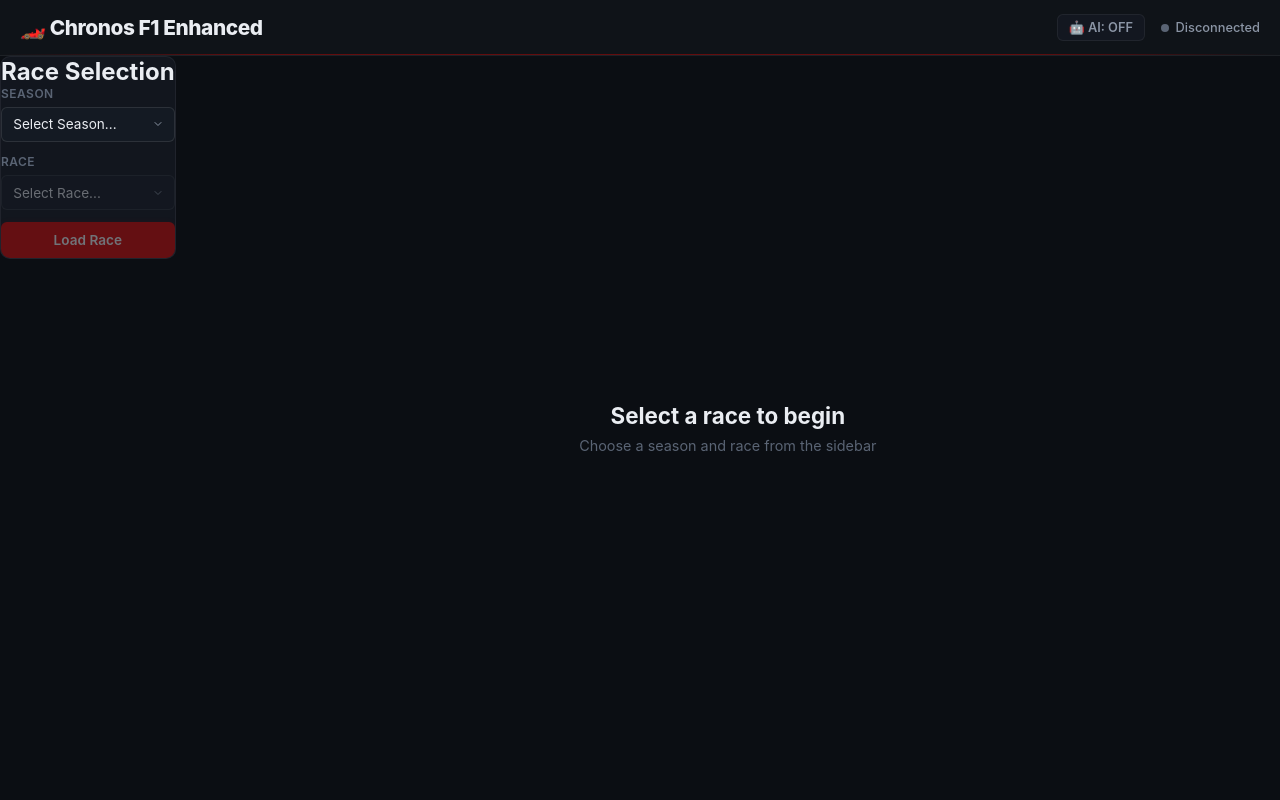
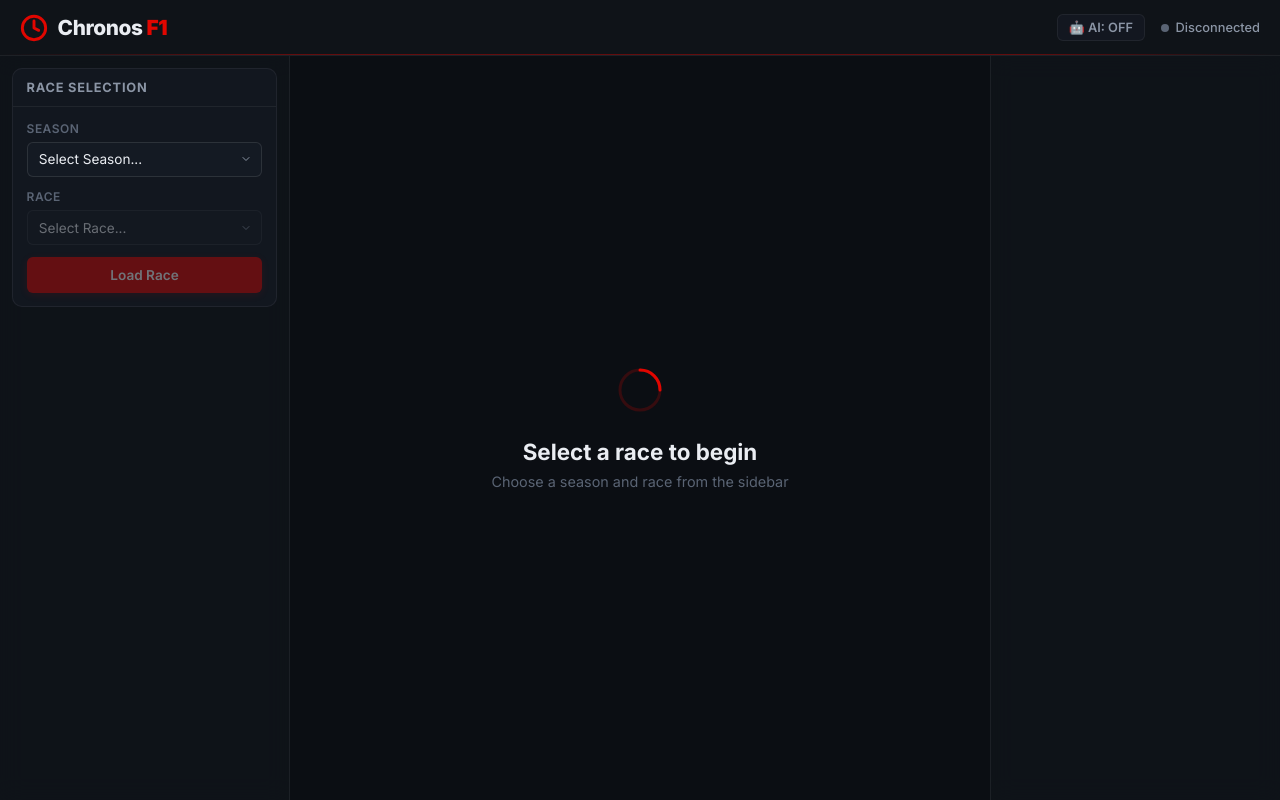
Before and after one commit to dev-Ninjaa/chronos-f1, a Flask app: page / in a window 1280 px wide. Run offline with Flask 3, Linux system fonts and the light colour scheme; some libraries are stand-ins or nearby versions.

Commit message:
feat (chore) : Updated UI Positioning

```diff
--- a/templates/index.html
+++ b/templates/index.html
@@ -3,14 +3,23 @@
 <head>
     <meta charset="UTF-8">
     <meta name="viewport" content="width=device-width, initial-scale=1.0">
-    <title>Chronos F1 - Enhanced Race Replay</title>
+    <title>Chronos F1 — Race Replay</title>
+    <meta name="description" content="Chronos F1 Enhanced Race Replay – relive every lap with real-time telemetry, AI commentary, and strategy insights.">
+    <link rel="preconnect" href="https://fonts.googleapis.com">
+    <link rel="preconnect" href="https://fonts.gstatic.com" crossorigin>
+    <link href="https://fonts.googleapis.com/css2?family=Inter:wght@400;500;600;700;800;900&family=JetBrains+Mono:wght@400;600;700&display=swap" rel="stylesheet">
     <link rel="stylesheet" href="{{ url_for('static', filename='css/style.css') }}">
 </head>
 <body>
     <div id="app">
         <!-- Header -->
         <header class="header">
-            <h1>🏎️ Chronos F1 Enhanced</h1>
+            <div class="header-brand">
+                <div class="brand-icon">
+                    <svg width="28" height="28" viewBox="0 0 24 24" fill="none" stroke="currentColor" stroke-width="2.5" stroke-linecap="round" stroke-linejoin="round"><circle cx="12" cy="12" r="10"/><polyline points="12 6 12 12 16 14"/></svg>
+                </div>
+                <h1>Chronos <span>F1</span></h1>
+            </div>
             <div class="header-controls">
                 <div id="aiIndicator" class="ai-indicator">🤖 AI: OFF</div>
                 <div class="connection-status" id="connectionStatus">
@@ -20,13 +29,19 @@
             </div>
         </header>
 
-        <!-- Main Content -->
+        <!-- Main Content — Three Column Layout -->
         <div class="main-content">
-            <!-- Sidebar -->
-            <aside class="sidebar">
+
+            <!-- LEFT PANEL — Setup & Info -->
+            <aside class="panel panel-left">
+                <div class="panel-scroll">
+
                     <!-- Race Selection -->
-                <div class="section">
+                    <div class="section" id="raceSelectionSection">
+                        <div class="section-header">
                             <h2>Race Selection</h2>
+                        </div>
+                        <div class="section-body">
                             <div class="form-group">
                                 <label for="seasonSelect">Season</label>
                                 <select id="seasonSelect" class="select-input">
@@ -41,10 +56,14 @@
                             </div>
                             <button id="loadRaceBtn" class="btn btn-primary" disabled>Load Race</button>
                         </div>
+                    </div>
 
                     <!-- Race Info -->
                     <div class="section" id="raceInfoSection" style="display: none;">
+                        <div class="section-header">
                             <h2>Race Info</h2>
+                        </div>
+                        <div class="section-body">
                             <div class="info-item">
                                 <span class="label">Event:</span>
                                 <span id="eventName">-</span>
@@ -62,10 +81,14 @@
                                 <span id="totalLaps">-</span>
                             </div>
                         </div>
+                    </div>
 
                     <!-- Weather -->
                     <div class="section" id="weatherSection" style="display: none;">
+                        <div class="section-header">
                             <h2>Weather</h2>
+                        </div>
+                        <div class="section-body">
                             <div class="weather-grid">
                                 <div class="weather-item">
                                     <span class="weather-icon">🌡️</span>
@@ -97,35 +120,14 @@
                                 </div>
                             </div>
                         </div>
-
-                <!-- Leaderboard -->
-                <div class="section" id="leaderboardSection" style="display: none;">
-                    <div class="leaderboard-header">
-                        <h2>Leaderboard</h2>
-                        <div class="gap-toggles">
-                            <button id="gapLeaderBtn" class="gap-toggle" title="Gap to Leader">L</button>
-                            <button id="gapIntervalBtn" class="gap-toggle active" title="Interval Gap">I</button>
-                        </div>
-                    </div>
-                    <div id="leaderboard" class="leaderboard"></div>
-                </div>
-
-                <!-- Tyre Strategy Panel -->
-                <div class="section" id="tyreStrategySection" style="display: none;">
-                    <h2>🏁 Tyre Strategy</h2>
-                    <div id="tyreStrategyPanel" class="tyre-strategy-panel"></div>
-                </div>
-
-                <!-- Race Control -->
-                <div class="section" id="raceControlSection" style="display: none;">
-                    <h2>Race Control</h2>
-                    <div id="raceControlFeed" class="race-control-feed"></div>
                     </div>
 
                     <!-- AI Commentary -->
                     <div class="section" id="aiCommentarySection" style="display: none;">
+                        <div class="section-header">
                             <h2>🎙️ AI Commentary</h2>
-
+                        </div>
+                        <div class="section-body">
                             <!-- Commentary Mode Toggle -->
                             <div class="commentary-mode-toggle">
                                 <button id="fanModeBtn" class="mode-btn active" onclick="setCommentaryMode('fan')">
@@ -145,6 +147,7 @@
 
                             <div id="aiCommentary" class="ai-commentary-box"></div>
                         </div>
+                    </div>
 
                     <!-- Race Debrief Button -->
                     <div class="section" id="debriefSection" style="display: none;">
@@ -159,70 +162,55 @@
                             👻 <span id="ghostToggleText">Enable Ghost</span>
                         </button>
                         <div id="ghostPanel" style="margin-top: 10px; display: none;">
-                        <div style="display: flex; justify-content: space-between; gap: 10px; margin-bottom: 10px;">
-                            <div style="flex: 1;">
-                                <div style="font-size: 12px; opacity: 0.8;">Lap Delta</div>
+                            <div class="ghost-stats-row">
+                                <div class="ghost-stat-item">
+                                    <div class="ghost-stat-label">Lap Delta</div>
                                     <div id="lapDelta" class="delta-value" style="font-weight: 700; font-size: 18px;">+0.000</div>
                                 </div>
-                            <div style="flex: 1;">
-                                <div style="font-size: 12px; opacity: 0.8;">Speed Δ</div>
+                                <div class="ghost-stat-item">
+                                    <div class="ghost-stat-label">Speed Δ</div>
                                     <div id="speedDelta" style="font-weight: 700; font-size: 16px;">0 km/h</div>
                                 </div>
                             </div>
-                        <div style="margin-bottom: 10px;">
-                            <div style="font-size: 12px; opacity: 0.8; margin-bottom: 5px;">Sector Deltas</div>
-                            <div style="display: flex; gap: 5px;">
-                                <div style="flex: 1; text-align: center; padding: 5px; background: rgba(255,255,255,0.05); border-radius: 4px;">
-                                    <div style="font-size: 10px; opacity: 0.6;">S1</div>
-                                    <div id="sector1Delta" class="delta-value" style="font-size: 14px; font-weight: 600;">-</div>
+                            <div class="ghost-sectors">
+                                <div class="ghost-stat-label" style="margin-bottom: 5px;">Sector Deltas</div>
+                                <div class="ghost-sectors-grid">
+                                    <div class="ghost-sector-cell">
+                                        <div class="ghost-sector-label">S1</div>
+                                        <div id="sector1Delta" class="delta-value">-</div>
                                     </div>
-                                <div style="flex: 1; text-align: center; padding: 5px; background: rgba(255,255,255,0.05); border-radius: 4px;">
-                                    <div style="font-size: 10px; opacity: 0.6;">S2</div>
-                                    <div id="sector2Delta" class="delta-value" style="font-size: 14px; font-weight: 600;">-</div>
+                                    <div class="ghost-sector-cell">
+                                        <div class="ghost-sector-label">S2</div>
+                                        <div id="sector2Delta" class="delta-value">-</div>
                                     </div>
-                                <div style="flex: 1; text-align: center; padding: 5px; background: rgba(255,255,255,0.05); border-radius: 4px;">
-                                    <div style="font-size: 10px; opacity: 0.6;">S3</div>
-                                    <div id="sector3Delta" class="delta-value" style="font-size: 14px; font-weight: 600;">-</div>
+                                    <div class="ghost-sector-cell">
+                                        <div class="ghost-sector-label">S3</div>
+                                        <div id="sector3Delta" class="delta-value">-</div>
                                     </div>
                                 </div>
                             </div>
-                        <div style="font-size: 11px; opacity: 0.7; text-align: center;">
+                            <div class="ghost-legend">
                                 <span style="color: #4ade80;">●</span> Gaining
                                 <span style="color: #fbbf24; margin-left: 8px;">●</span> Fastest
                                 <span style="color: #ef4444; margin-left: 8px;">●</span> Losing
                             </div>
-                        <div style="margin-top: 8px; padding-top: 8px; border-top: 1px solid rgba(255,255,255,0.1);">
-                            <div style="font-size: 11px; opacity: 0.6;">Reference</div>
+                            <div class="ghost-reference">
+                                <div class="ghost-stat-label">Reference</div>
                                 <div id="ghostRef" style="font-weight: 600; font-size: 13px;">Fastest Lap</div>
                             </div>
                         </div>
                     </div>
 
-                <!-- Strategy Insights (Langflow) -->
-                <div class="section" id="strategyInsightsSection" style="display: none;">
-                    <h2>📊 Strategy Insights</h2>
-                    <div id="strategyInsights" class="strategy-insights-box"></div>
-                </div>
-
-                <!-- Regulations Context (Docling) -->
-                <div class="section" id="regulationsSection" style="display: none;">
-                    <h2>📚 Active Regulations</h2>
-                    <div id="regulationsDisplay" class="regulations-box">
-                        <div class="regulation-item">
-                            <div class="regulation-title">No active regulation context</div>
-                            <div class="regulation-content">Regulations will appear here during relevant race events</div>
-                        </div>
-                    </div>
-                    <div style="margin-top: 10px; font-size: 11px; opacity: 0.6; text-align: center;">
-                        <span id="regulationsCount">0 sections loaded</span>
-                    </div>
                 </div>
             </aside>
 
-            <!-- Main Viewer -->
+            <!-- CENTER — Track Viewer -->
             <main class="viewer">
                 <div id="loadingScreen" class="loading-screen">
                     <div class="loading-content">
+                        <div class="loading-icon">
+                            <svg width="48" height="48" viewBox="0 0 24 24" fill="none" stroke="#e10600" stroke-width="1.5"><circle cx="12" cy="12" r="10" opacity="0.2"/><path d="M12 2a10 10 0 0 1 10 10" stroke-linecap="round"><animateTransform attributeName="transform" type="rotate" from="0 12 12" to="360 12 12" dur="1s" repeatCount="indefinite"/></path></svg>
+                        </div>
                         <h2>Select a race to begin</h2>
                         <p>Choose a season and race from the sidebar</p>
                     </div>
@@ -283,7 +271,7 @@
                 <!-- Controls -->
                 <div id="controls" class="controls" style="display: none;">
                     <button id="restartBtn" class="control-btn" title="Restart">⏮</button>
-                    <button id="playPauseBtn" class="control-btn" title="Play/Pause">▶</button>
+                    <button id="playPauseBtn" class="control-btn play-btn" title="Play/Pause">▶</button>
                     <div class="speed-control">
                         <label>Speed:</label>
                         <select id="speedSelect" class="speed-select">
@@ -296,6 +284,7 @@
                         </select>
                     </div>
                     <div class="feature-toggles">
+                        <button id="toggleRotate" class="feature-toggle" title="Rotate Track 90°">🔄</button>
                         <button id="toggleDrs" class="feature-toggle active" title="Toggle DRS Zones">DRS</button>
                         <button id="toggleWeather" class="feature-toggle active" title="Toggle Weather">☁️</button>
                     </div>
@@ -307,6 +296,68 @@
                     </div>
                 </div>
             </main>
+
+            <!-- RIGHT PANEL — Live Data -->
+            <aside class="panel panel-right">
+                <div class="panel-scroll">
+
+                    <!-- Leaderboard -->
+                    <div class="section" id="leaderboardSection" style="display: none;">
+                        <div class="section-header">
+                            <div class="leaderboard-header">
+                                <h2>Leaderboard</h2>
+                                <div class="gap-toggles">
+                                    <button id="gapLeaderBtn" class="gap-toggle" title="Gap to Leader">L</button>
+                                    <button id="gapIntervalBtn" class="gap-toggle active" title="Interval Gap">I</button>
+                                </div>
+                            </div>
+                        </div>
+                        <div id="leaderboard" class="leaderboard"></div>
+                    </div>
+
+                    <!-- Tyre Strategy Panel -->
+                    <div class="section" id="tyreStrategySection" style="display: none;">
+                        <div class="section-header">
+                            <h2>🏁 Tyre Strategy</h2>
+                        </div>
+                        <div id="tyreStrategyPanel" class="tyre-strategy-panel"></div>
+                    </div>
+
+                    <!-- Race Control -->
+                    <div class="section" id="raceControlSection" style="display: none;">
+                        <div class="section-header">
+                            <h2>Race Control</h2>
+                        </div>
+                        <div id="raceControlFeed" class="race-control-feed"></div>
+                    </div>
+
+                    <!-- Strategy Insights (Langflow) -->
+                    <div class="section" id="strategyInsightsSection" style="display: none;">
+                        <div class="section-header">
+                            <h2>📊 Strategy Insights</h2>
+                        </div>
+                        <div id="strategyInsights" class="strategy-insights-box"></div>
+                    </div>
+
+                    <!-- Regulations Context (Docling) -->
+                    <div class="section" id="regulationsSection" style="display: none;">
+                        <div class="section-header">
+                            <h2>📚 Active Regulations</h2>
+                        </div>
+                        <div id="regulationsDisplay" class="regulations-box">
+                            <div class="regulation-item">
+                                <div class="regulation-title">No active regulation context</div>
+                                <div class="regulation-content">Regulations will appear here during relevant race events</div>
+                            </div>
+                        </div>
+                        <div style="margin-top: 10px; margin-bottom: 15px; font-size: 11px; opacity: 0.5; text-align: center;">
+                            <span id="regulationsCount">0 sections loaded</span>
+                        </div>
+                    </div>
+
+                </div>
+            </aside>
+
         </div>
     </div>
 
```
Lines whose indentation alone changed are shown as unchanged.
